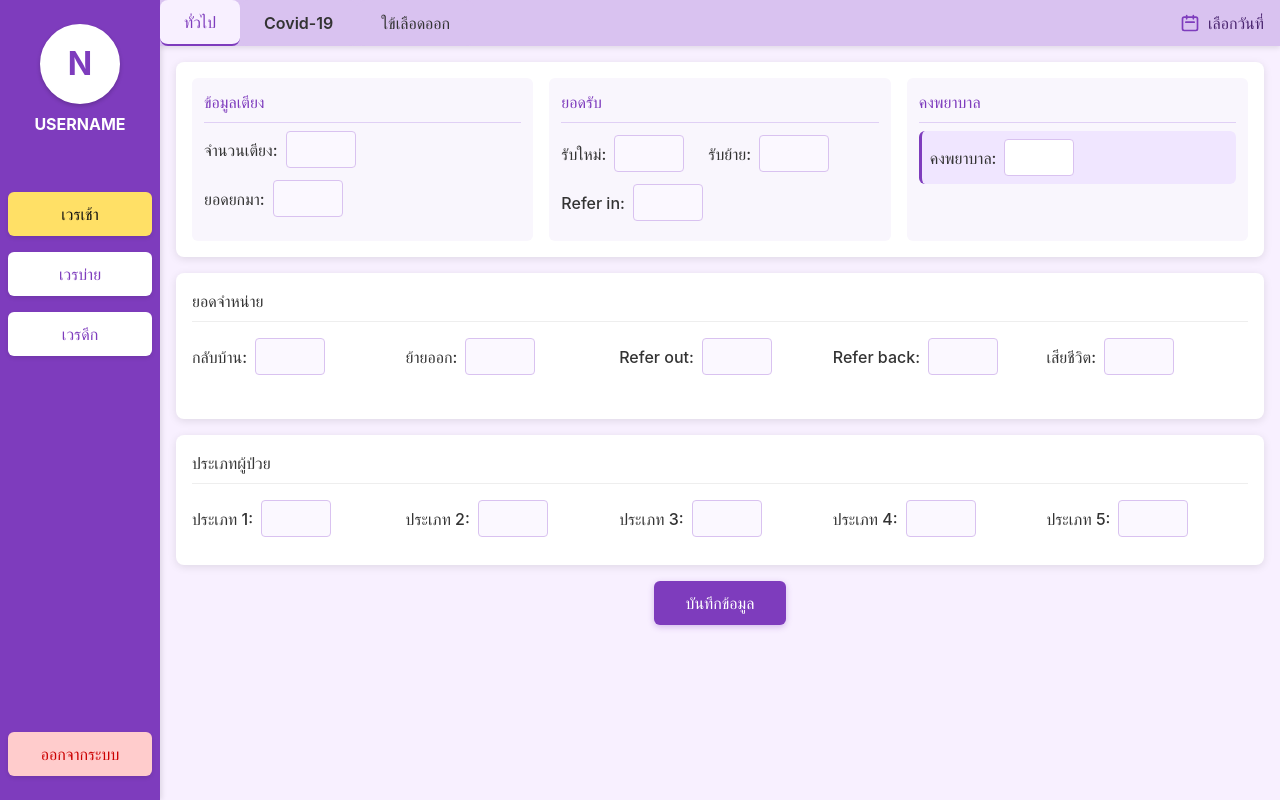
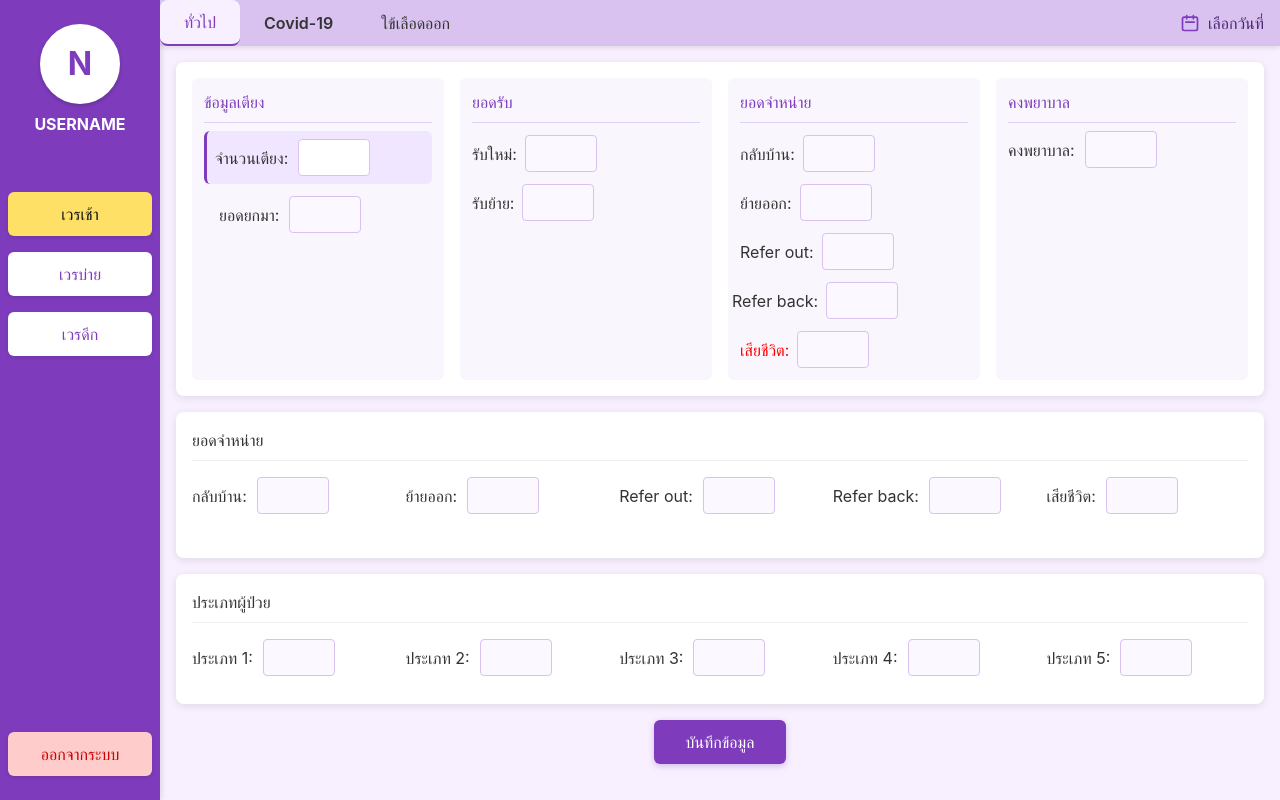
Before and after one commit to kurodung/recordday, a React (Vite) app: page / in a window 1280 px wide. Built offline with nearby package versions, Linux system fonts and the light colour scheme.

Commit message:
ข้างบนเสร็จแล้ว

```diff
--- a/src/components/HospitalUI.jsx
+++ b/src/components/HospitalUI.jsx
@@ -65,12 +65,12 @@ export default function HospitalUI() {
               {/* ส่วนจำนวนเตียงและยอดยกมา */}
               <div className="form-column">
                 <div className="section-label">ข้อมูลเตียง</div>
-                <div className="input-group">
+                <div className="input-group highlighted">
                   <label className="input-label">จำนวนเตียง:</label>
-                  <input type="number" className="input-field" min="0" />
+                  <input type="number" className="input-field" min="0" readOnly/>
                 </div>
                 <div className="input-group">
-                  <label className="input-label">ยอดยกมา:</label>
+                  <label className="input-label" style={{paddingLeft: "15px"}}>ยอดยกมา:</label>
                   <input type="number" className="input-field" min="0" />
                 </div>
               </div>
@@ -88,8 +88,31 @@ export default function HospitalUI() {
                     <label className="input-label">รับย้าย:</label>
                     <input type="number" className="input-field" min="0" />
                   </div>
+                </div>
+              </div>
+
+              <div className="form-column">
+                <div className="section-header">ยอดจำหน่าย</div>
+                {/* แก้ไขตรงนี้ เพิ่มคลาส horizontal-inputs เพื่อให้แสดงผลในแนวนอน */}
+                <div className="horizontal-inputs">
                   <div className="input-group">
-                    <label className="input-label">Refer in:</label>
+                    <label className="input-label">กลับบ้าน:</label>
+                    <input type="number" className="input-field" min="0" />
+                  </div>
+                  <div className="input-group">
+                    <label className="input-label">ย้ายออก:</label>
+                    <input type="number" className="input-field" min="0" />
+                  </div>
+                  <div className="input-group">
+                    <label className="input-label">Refer out:</label>
+                    <input type="number" className="input-field" min="0" />
+                  </div>
+                  <div className="input-group">
+                    <label className="input-label" style={{ marginLeft: "-8px" }}>Refer back:</label>
+                    <input type="number" className="input-field" min="0" />
+                  </div>
+                  <div className="input-group">
+                    <label className="input-label" style={{ color: 'red' }} >เสียชีวิต:</label>
                     <input type="number" className="input-field" min="0" />
                   </div>
                 </div>
@@ -98,9 +121,9 @@ export default function HospitalUI() {
               {/* ส่วนจำนวนคงพยาบาล */}
               <div className="form-column">
                 <div className="section-label">คงพยาบาล</div>
-                <div className="input-group highlighted">
+                <div className="input-group">
                   <label className="input-label">คงพยาบาล:</label>
-                  <input type="number" className="input-field" min="0" readOnly />
+                  <input type="number" className="input-field" min="0" />
                 </div>
               </div>
             </div>
--- a/src/styles/HospitalUI.css
+++ b/src/styles/HospitalUI.css
@@ -272,14 +272,14 @@ body {
 
 .input-label {
   min-width: auto;
-  margin-right: 8px;
-  font-weight: 500;
+  margin-right: 10px;
+  font-weight: auto;
   color: #333;
   white-space: nowrap;
 }
 
 .input-field {
-  width: 70px;
+  width: 72px;
   padding: 8px;
   border: 1px solid #d9c2f0;
   border-radius: 4px;
```
